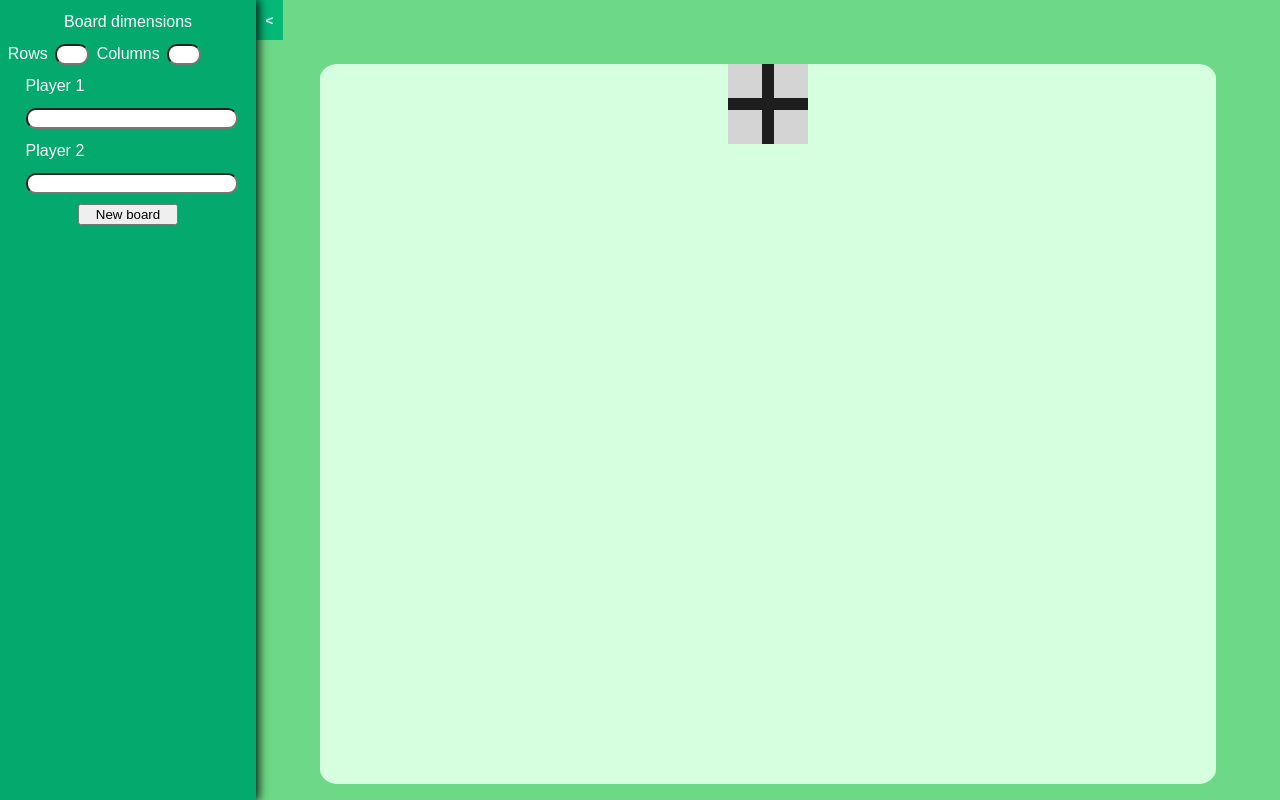
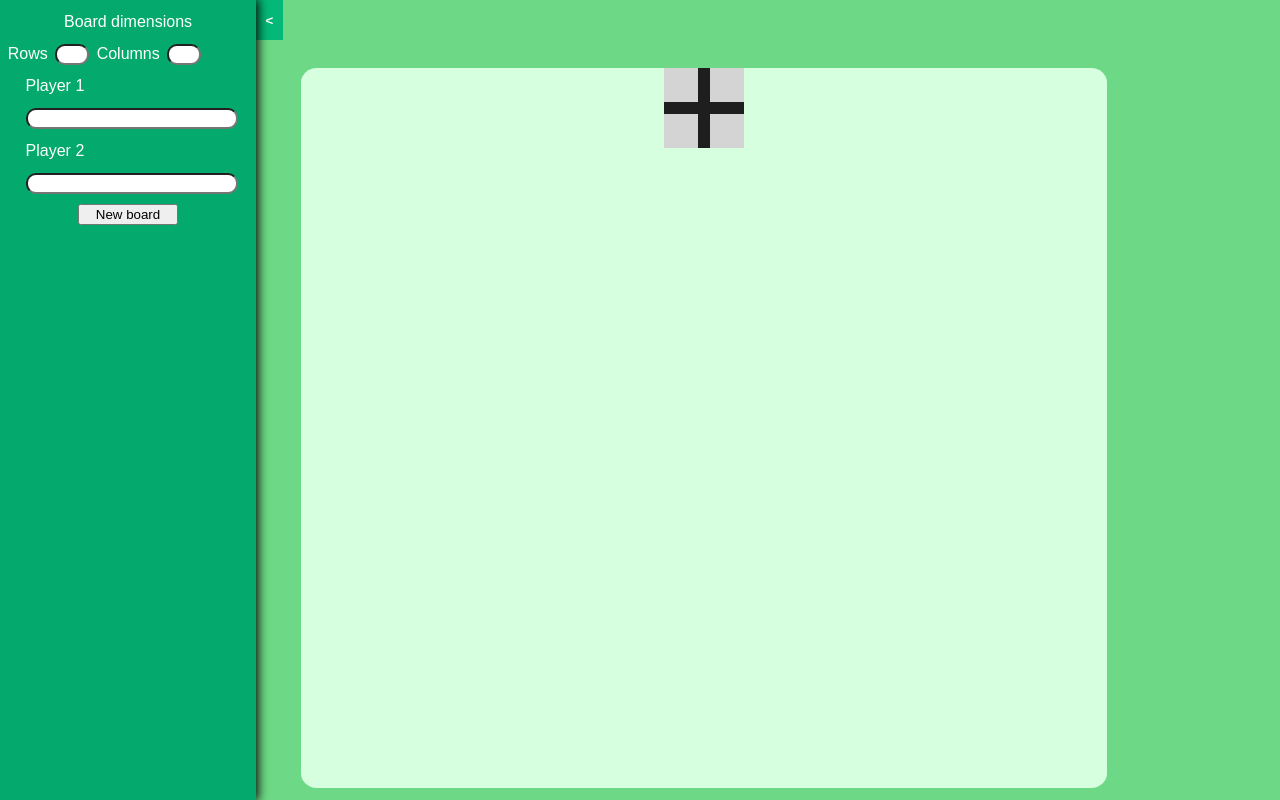
Before and after one commit to decheverriunal/board-games-web, a Next.js app: page / in a window 1280 px wide. Built offline with nearby package versions, Linux system fonts and the light colour scheme.

Commit message:
added display for game winner

```diff
--- a/src/components/Game.css
+++ b/src/components/Game.css
@@ -4,12 +4,17 @@
     background-color: rgb(109, 217, 134);
 }
 
+.game-info-div {
+    position: relative;
+    width: 70%;
+    height:fit-content;
+}
+
 .board-div {
     display: inline-block;
-    margin: 5%;
-    margin-bottom: 0%;
+    margin: 0% 5% 0% 5%;
     position: relative;
-    width: 70%;
+    width: 90%;
     height:fit-content;
     overflow: auto;
     overflow-x: hidden;
@@ -17,7 +22,20 @@
     border-radius: 2%;
 }
 
+.winner-div {
+    margin: 2%;
+    height: 1em;
+    line-height: 100%;
+    text-align: center;
+    color: #ffffff;
+    font-family: Arial, Helvetica, sans-serif;
+    font-weight: 500;
+}
 @media only screen and (max-width: 1000px) {
+    .game-info-div {
+        margin: 0% auto;
+    }
+
     .board-div {
         margin: 10% auto;
         z-index: 1;
--- a/src/components/Game.tsx
+++ b/src/components/Game.tsx
@@ -20,8 +20,11 @@ export default function Game() {
     const [playerW, setPlayerW] = useState("human");
     const [playerB, setPlayerB] = useState("human");
 
+    // Estado de la partida actual
+    const [matchState, setMatchState] = useState("ongoing");
+
     useEffect(() => {
-        if (!match.humanToPlay && GameLogic.getWinner(match.board) === "ongoing") {
+        if (!match.humanToPlay && matchState === "ongoing") {
             fetch("http://localhost:3001/compute",{
                 method: "POST",
                 headers: {
@@ -35,26 +38,44 @@ export default function Game() {
             .then((response) => response.json())
             .then((data) => {
                 makePlay(data[0],data[1]);
+                setMatchState(GameLogic.getWinner(match.board));
                 setBoard(match.board);
             })
         }
-    }, [board]);
+    }, [board, matchState]);
 
     // Inicializa el tablero con los valores de col y row elegidos
     function setNewMatch() {
         makeEmptyBoard(row,col,playerW,playerB);
+        setMatchState(GameLogic.getWinner(match.board));
         setBoard(match.board);
     }
 
     function playMove(row: number,col: number) {
         makePlay(row, col);
+        setMatchState(GameLogic.getWinner(match.board));
         setBoard(match.board);
+    }
+
+    function displayWinner() {
+        if (matchState === "W") {
+            return "White wins!"
+        } else if (matchState === "B") {
+            return "Black wins!"
+        } else if (matchState === "tie") {
+            return "Tie!"
+        } else {
+            return ""
+        }
     }
 
     return <div className="game-div">
         <Menu changeRow={setRow} changeCol={setCol} setNewBoard={setNewMatch} setPlayer1={setPlayerW} setPlayer2={setPlayerB}/>
-        <div className="board-div">
-            <Board board={board} onPlay={playMove} isHumanPlaying={getHumanToPlay} />
+        <div className="game-info-div">
+            <h1 className="winner-div">{displayWinner()}</h1>
+            <div className="board-div">
+                <Board board={board} onPlay={playMove} isHumanPlaying={getHumanToPlay} />
+            </div>
         </div>
     </div>
 }
--- a/src/utils/matchLogic.ts
+++ b/src/utils/matchLogic.ts
@@ -5,7 +5,7 @@ export const match = {
     playerW: "nothuman",
     playerB: "nothuman",
     toPlay: "W",
-    humanToPlay: false
+    humanToPlay: true
 }
 
 export function makeEmptyBoard(row: number, col: number, playerW: string, playerB: string) {
```
